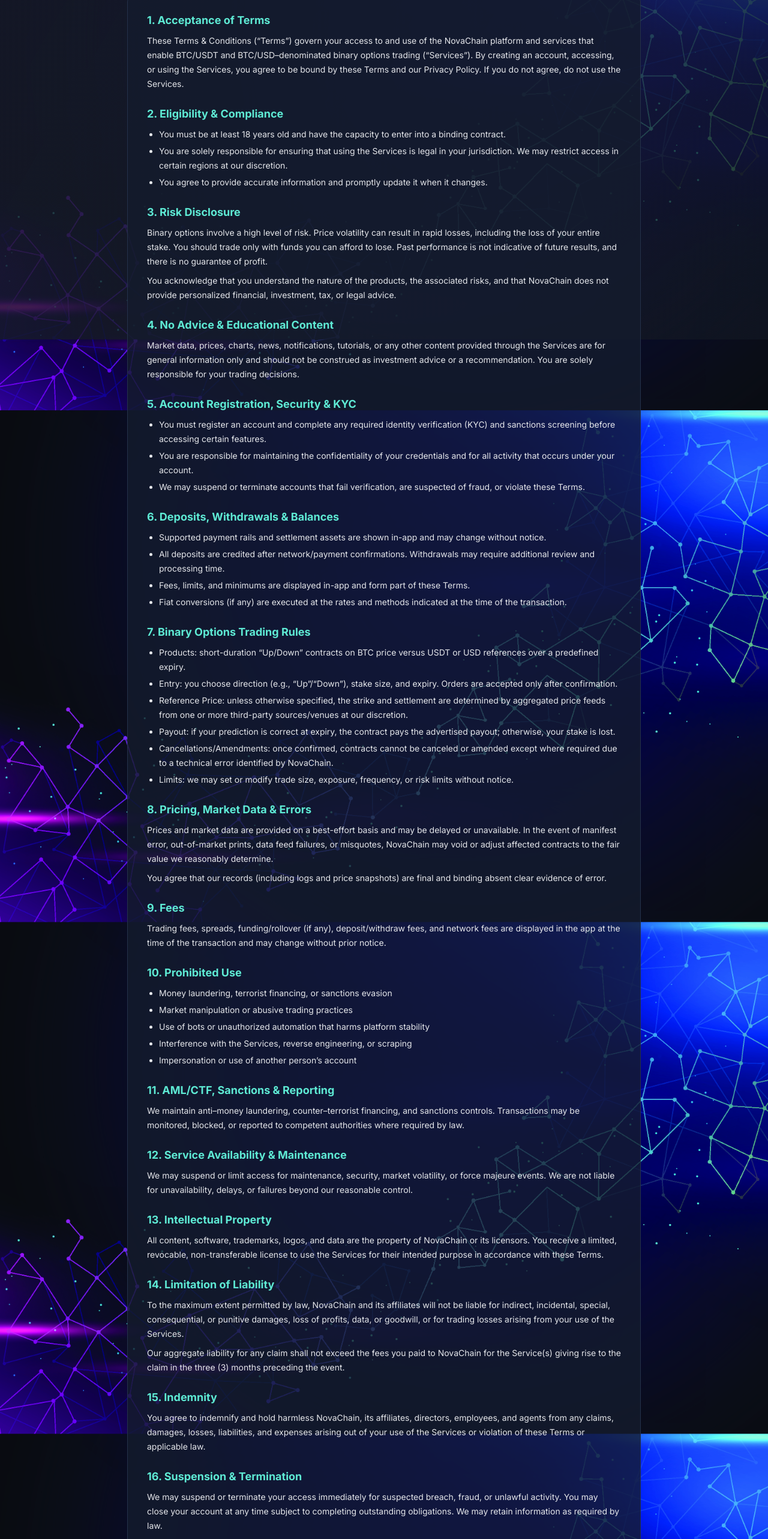
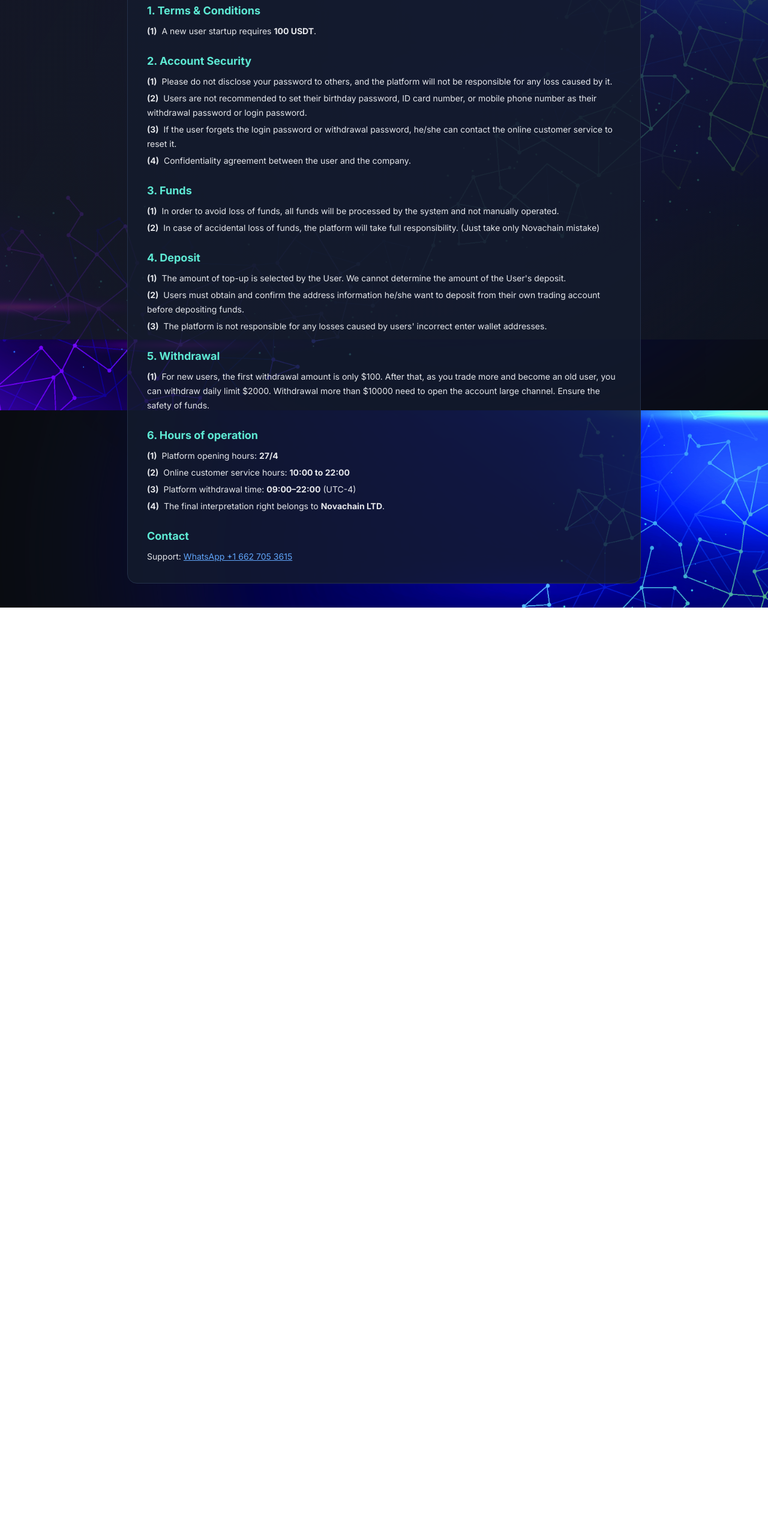
Before and after one commit to GarySPS/novachain-frontend, a React (Create React App) app: page /terms in a window 1280 px wide. Shown: the part 234-2800 px from the top of the page at 60% size. After the commit the page ends 1247 px from the top, so only its background shows below. Built offline with nearby package versions, Linux system fonts and the light colour scheme.

Commit message:
Update Terms modal and VerifyOTPPage flow

```diff
--- a/src/pages/TermsAndConditions.jsx
+++ b/src/pages/TermsAndConditions.jsx
@@ -1,3 +1,4 @@
+// src/pages/TermsAndConditions.jsx
 import React from "react";
 
 export default function TermsAndConditions() {
@@ -20,325 +21,138 @@ export default function TermsAndConditions() {
         }}
       />
       <div className="relative z-10 max-w-4xl mx-auto px-5 py-10">
-        <h1 className="text-3xl md:text-4xl font-extrabold text-transparent bg-clip-text bg-gradient-to-r from-yellow-400 via-blue-500 to-teal-400 mb-6">
+        <h1 className="text-3xl md:text-4xl font-extrabold text-transparent bg-clip-text bg-gradient-to-r from-yellow-400 via-blue-500 to-teal-400 mb-2">
           Terms &amp; Conditions
         </h1>
-        <p className="text-sm text-gray-400 mb-8">
-          Last updated: 12 Jan 2025
-        </p>
+        <p className="text-sm text-gray-400 mb-8">Last updated: 18 Aug 2025</p>
 
         <div className="bg-[#151c2e]/80 border border-[#24314a] rounded-2xl p-6 md:p-8 space-y-6 text-sm leading-6">
+          {/* 1 */}
           <section>
             <h2 className="text-lg font-semibold text-teal-300 mb-2">
-              1. Acceptance of Terms
+              1. Terms &amp; Conditions
             </h2>
-            <p>
-              These Terms &amp; Conditions (“Terms”) govern your access to and
-              use of the NovaChain platform and services that enable BTC/USDT
-              and BTC/USD–denominated binary options trading (“Services”). By
-              creating an account, accessing, or using the Services, you agree
-              to be bound by these Terms and our Privacy Policy. If you do not
-              agree, do not use the Services.
-            </p>
-          </section>
-
-          <section>
-            <h2 className="text-lg font-semibold text-teal-300 mb-2">
-              2. Eligibility &amp; Compliance
-            </h2>
-            <ul className="list-disc pl-5 space-y-1">
+            <ul className="space-y-1">
               <li>
-                You must be at least 18 years old and have the capacity to
-                enter into a binding contract.
-              </li>
-              <li>
-                You are solely responsible for ensuring that using the Services
-                is legal in your jurisdiction. We may restrict access in certain
-                regions at our discretion.
-              </li>
-              <li>
-                You agree to provide accurate information and promptly update it
-                when it changes.
+                <span className="font-semibold">(1)</span>&nbsp; A new user
+                startup requires <span className="font-semibold">100 USDT</span>.
               </li>
             </ul>
           </section>
 
+          {/* 2 */}
           <section>
             <h2 className="text-lg font-semibold text-teal-300 mb-2">
-              3. Risk Disclosure
+              2. Account Security
             </h2>
-            <p className="mb-2">
-              Binary options involve a high level of risk. Price volatility can
-              result in rapid losses, including the loss of your entire stake.
-              You should trade only with funds you can afford to lose. Past
-              performance is not indicative of future results, and there is no
-              guarantee of profit.
-            </p>
-            <p>
-              You acknowledge that you understand the nature of the products,
-              the associated risks, and that NovaChain does not provide
-              personalized financial, investment, tax, or legal advice.
-            </p>
-          </section>
-
-          <section>
-            <h2 className="text-lg font-semibold text-teal-300 mb-2">
-              4. No Advice &amp; Educational Content
-            </h2>
-            <p>
-              Market data, prices, charts, news, notifications, tutorials, or
-              any other content provided through the Services are for general
-              information only and should not be construed as investment advice
-              or a recommendation. You are solely responsible for your trading
-              decisions.
-            </p>
-          </section>
-
-          <section>
-            <h2 className="text-lg font-semibold text-teal-300 mb-2">
-              5. Account Registration, Security &amp; KYC
-            </h2>
-            <ul className="list-disc pl-5 space-y-1">
+            <ul className="space-y-1">
               <li>
-                You must register an account and complete any required identity
-                verification (KYC) and sanctions screening before accessing
-                certain features.
+                <span className="font-semibold">(1)</span>&nbsp; Please do not
+                disclose your password to others, and the platform will not be
+                responsible for any loss caused by it.
               </li>
               <li>
-                You are responsible for maintaining the confidentiality of your
-                credentials and for all activity that occurs under your account.
+                <span className="font-semibold">(2)</span>&nbsp; Users are not
+                recommended to set their birthday password, ID card number, or
+                mobile phone number as their withdrawal password or login
+                password.
               </li>
               <li>
-                We may suspend or terminate accounts that fail verification, are
-                suspected of fraud, or violate these Terms.
+                <span className="font-semibold">(3)</span>&nbsp; If the user
+                forgets the login password or withdrawal password, he/she can
+                contact the online customer service to reset it.
+              </li>
+              <li>
+                <span className="font-semibold">(4)</span>&nbsp; Confidentiality
+                agreement between the user and the company.
               </li>
             </ul>
           </section>
 
+          {/* 3 */}
           <section>
-            <h2 className="text-lg font-semibold text-teal-300 mb-2">
-              6. Deposits, Withdrawals &amp; Balances
-            </h2>
-            <ul className="list-disc pl-5 space-y-1">
+            <h2 className="text-lg font-semibold text-teal-300 mb-2">3. Funds</h2>
+            <ul className="space-y-1">
               <li>
-                Supported payment rails and settlement assets are shown in-app
-                and may change without notice.
+                <span className="font-semibold">(1)</span>&nbsp; In order to
+                avoid loss of funds, all funds will be processed by the system
+                and not manually operated.
               </li>
               <li>
-                All deposits are credited after network/payment confirmations.
-                Withdrawals may require additional review and processing time.
-              </li>
-              <li>
-                Fees, limits, and minimums are displayed in-app and form part of
-                these Terms.
-              </li>
-              <li>
-                Fiat conversions (if any) are executed at the rates and methods
-                indicated at the time of the transaction.
+                <span className="font-semibold">(2)</span>&nbsp; In case of
+                accidental loss of funds, the platform will take full
+                responsibility. (Just take only Novachain mistake)
               </li>
             </ul>
           </section>
 
+          {/* 4 */}
           <section>
-            <h2 className="text-lg font-semibold text-teal-300 mb-2">
-              7. Binary Options Trading Rules
-            </h2>
-            <ul className="list-disc pl-5 space-y-1">
+            <h2 className="text-lg font-semibold text-teal-300 mb-2">4. Deposit</h2>
+            <ul className="space-y-1">
               <li>
-                Products: short-duration “Up/Down” contracts on BTC price
-                versus USDT or USD references over a predefined expiry.
+                <span className="font-semibold">(1)</span>&nbsp; The amount of
+                top-up is selected by the User. We cannot determine the amount of
+                the User&apos;s deposit.
               </li>
               <li>
-                Entry: you choose direction (e.g., “Up”/“Down”), stake size, and
-                expiry. Orders are accepted only after confirmation.
+                <span className="font-semibold">(2)</span>&nbsp; Users must
+                obtain and confirm the address information he/she want to deposit
+                from their own trading account before depositing funds.
               </li>
               <li>
-                Reference Price: unless otherwise specified, the strike and
-                settlement are determined by aggregated price feeds from one or
-                more third-party sources/venues at our discretion.
-              </li>
-              <li>
-                Payout: if your prediction is correct at expiry, the contract
-                pays the advertised payout; otherwise, your stake is lost.
-              </li>
-              <li>
-                Cancellations/Amendments: once confirmed, contracts cannot be
-                canceled or amended except where required due to a technical
-                error identified by NovaChain.
-              </li>
-              <li>
-                Limits: we may set or modify trade size, exposure, frequency, or
-                risk limits without notice.
+                <span className="font-semibold">(3)</span>&nbsp; The platform is
+                not responsible for any losses caused by users&apos; incorrect
+                enter wallet addresses.
               </li>
             </ul>
           </section>
 
+          {/* 5 */}
           <section>
             <h2 className="text-lg font-semibold text-teal-300 mb-2">
-              8. Pricing, Market Data &amp; Errors
+              5. Withdrawal
             </h2>
-            <p className="mb-2">
-              Prices and market data are provided on a best-effort basis and may
-              be delayed or unavailable. In the event of manifest error,
-              out-of-market prints, data feed failures, or misquotes, NovaChain
-              may void or adjust affected contracts to the fair value we
-              reasonably determine.
-            </p>
-            <p>
-              You agree that our records (including logs and price snapshots) are
-              final and binding absent clear evidence of error.
-            </p>
-          </section>
-
-          <section>
-            <h2 className="text-lg font-semibold text-teal-300 mb-2">
-              9. Fees
-            </h2>
-            <p>
-              Trading fees, spreads, funding/rollover (if any), deposit/withdraw
-              fees, and network fees are displayed in the app at the time of the
-              transaction and may change without prior notice.
-            </p>
-          </section>
-
-          <section>
-            <h2 className="text-lg font-semibold text-teal-300 mb-2">
-              10. Prohibited Use
-            </h2>
-            <ul className="list-disc pl-5 space-y-1">
-              <li>Money laundering, terrorist financing, or sanctions evasion</li>
-              <li>Market manipulation or abusive trading practices</li>
-              <li>Use of bots or unauthorized automation that harms platform stability</li>
-              <li>Interference with the Services, reverse engineering, or scraping</li>
-              <li>Impersonation or use of another person’s account</li>
+            <ul className="space-y-1">
+              <li>
+                <span className="font-semibold">(1)</span>&nbsp; For new users,
+                the first withdrawal amount is only $100. After that, as you
+                trade more and become an old user, you can withdraw daily limit
+                $2000. Withdrawal more than $10000 need to open the account large
+                channel. Ensure the safety of funds.
+              </li>
             </ul>
           </section>
 
+          {/* 6 */}
           <section>
             <h2 className="text-lg font-semibold text-teal-300 mb-2">
-              11. AML/CTF, Sanctions &amp; Reporting
+              6. Hours of operation
             </h2>
-            <p>
-              We maintain anti–money laundering, counter–terrorist financing, and
-              sanctions controls. Transactions may be monitored, blocked, or
-              reported to competent authorities where required by law.
-            </p>
+            <ul className="space-y-1">
+              <li>
+                <span className="font-semibold">(1)</span>&nbsp; Platform opening
+                hours: <span className="font-semibold">27/4</span>
+              </li>
+              <li>
+                <span className="font-semibold">(2)</span>&nbsp; Online customer
+                service hours: <span className="font-semibold">10:00 to 22:00</span>
+              </li>
+              <li>
+                <span className="font-semibold">(3)</span>&nbsp; Platform
+                withdrawal time: <span className="font-semibold">09:00–22:00</span>{" "}
+                (UTC-4)
+              </li>
+              <li>
+                <span className="font-semibold">(4)</span>&nbsp; The final
+                interpretation right belongs to <span className="font-semibold">Novachain LTD</span>.
+              </li>
+            </ul>
           </section>
 
+          {/* Contact (keep a simple contact at bottom if needed) */}
           <section>
-            <h2 className="text-lg font-semibold text-teal-300 mb-2">
-              12. Service Availability &amp; Maintenance
-            </h2>
-            <p>
-              We may suspend or limit access for maintenance, security, market
-              volatility, or force majeure events. We are not liable for
-              unavailability, delays, or failures beyond our reasonable control.
-            </p>
-          </section>
-
-          <section>
-            <h2 className="text-lg font-semibold text-teal-300 mb-2">
-              13. Intellectual Property
-            </h2>
-            <p>
-              All content, software, trademarks, logos, and data are the
-              property of NovaChain or its licensors. You receive a limited,
-              revocable, non-transferable license to use the Services for their
-              intended purpose in accordance with these Terms.
-            </p>
-          </section>
-
-          <section>
-            <h2 className="text-lg font-semibold text-teal-300 mb-2">
-              14. Limitation of Liability
-            </h2>
-            <p className="mb-2">
-              To the maximum extent permitted by law, NovaChain and its
-              affiliates will not be liable for indirect, incidental, special,
-              consequential, or punitive damages, loss of profits, data, or
-              goodwill, or for trading losses arising from your use of the
-              Services.
-            </p>
-            <p>
-              Our aggregate liability for any claim shall not exceed the fees you
-              paid to NovaChain for the Service(s) giving rise to the claim in
-              the three (3) months preceding the event.
-            </p>
-          </section>
-
-          <section>
-            <h2 className="text-lg font-semibold text-teal-300 mb-2">
-              15. Indemnity
-            </h2>
-            <p>
-              You agree to indemnify and hold harmless NovaChain, its affiliates,
-              directors, employees, and agents from any claims, damages, losses,
-              liabilities, and expenses arising out of your use of the Services
-              or violation of these Terms or applicable law.
-            </p>
-          </section>
-
-          <section>
-            <h2 className="text-lg font-semibold text-teal-300 mb-2">
-              16. Suspension &amp; Termination
-            </h2>
-            <p>
-              We may suspend or terminate your access immediately for suspected
-              breach, fraud, or unlawful activity. You may close your account at
-              any time subject to completing outstanding obligations. We may
-              retain information as required by law.
-            </p>
-          </section>
-
-          <section>
-            <h2 className="text-lg font-semibold text-teal-300 mb-2">
-              17. Dormant Accounts
-            </h2>
-            <p>
-              Accounts with no login or trading activity for twelve (12) months
-              may be deemed dormant. We may charge reasonable dormancy fees or
-              deactivate features until you re-authenticate, subject to
-              applicable law.
-            </p>
-          </section>
-
-          <section>
-            <h2 className="text-lg font-semibold text-teal-300 mb-2">
-              18. Communications &amp; Electronic Records
-            </h2>
-            <p>
-              You consent to receive communications electronically and to the use
-              of electronic signatures and records for all purposes related to
-              the Services.
-            </p>
-          </section>
-
-          <section>
-            <h2 className="text-lg font-semibold text-teal-300 mb-2">
-              19. Governing Law &amp; Disputes
-            </h2>
-            <p>
-              These Terms are governed by the laws of Singapore. Any dispute
-              shall be submitted to the exclusive jurisdiction of the courts of
-              Singapore, unless mandatory law provides otherwise.
-            </p>
-          </section>
-
-          <section>
-            <h2 className="text-lg font-semibold text-teal-300 mb-2">
-              20. Changes to the Terms
-            </h2>
-            <p>
-              We may update these Terms at any time. The updated version becomes
-              effective when posted in-app or on our website. Continued use of
-              the Services constitutes acceptance of the changes.
-            </p>
-          </section>
-
-          <section>
-            <h2 className="text-lg font-semibold text-teal-300 mb-2">
-              21. Contact
-            </h2>
+            <h2 className="text-lg font-semibold text-teal-300 mb-2">Contact</h2>
             <p>
               Support:{" "}
               <a
--- a/src/pages/VerifyOTPPage.js
+++ b/src/pages/VerifyOTPPage.js
@@ -5,7 +5,7 @@ import Card from "../components/card";
 import NovaChainLogo from "../components/NovaChainLogo.svg";
 import ReactCodesInput from "react-codes-input";
 
-/* ---------- Inline Terms modal ---------- */
+/* ---------- Inline Terms modal (updated) ---------- */
 function TermsModal({ open, onAgree }) {
   if (!open) return null;
   return (
@@ -20,53 +20,69 @@ function TermsModal({ open, onAgree }) {
           <h2 className="text-xl md:text-2xl font-extrabold text-transparent bg-clip-text bg-gradient-to-r from-yellow-400 via-blue-500 to-teal-400">
             Terms &amp; Conditions
           </h2>
-          <p className="text-xs text-gray-400 mt-1">Last updated: 16 Aug 2025</p>
+          <p className="text-xs text-gray-400 mt-1">Last updated: 18 Aug 2025</p>
         </div>
 
         <div className="max-h-[60vh] overflow-y-auto px-6 py-5 space-y-4 text-sm leading-6">
           <p>
-            By tapping <b>Agree</b>, you confirm that you have read and accept
-            NovaChain’s Terms &amp; Conditions governing BTC/USD and BTC/USDT
-            binary options trading.
+            By tapping <b>Agree</b>, you confirm that you have read and accept NovaChain’s
+            Terms &amp; Conditions. Key points:
           </p>
 
-          <ul className="list-disc pl-5 space-y-2">
+          <ol className="list-decimal pl-5 space-y-3">
             <li>
-              <b>Eligibility:</b> You are 18+ and access the Services only where
-              permitted by law.
+              <b>Terms &amp; Conditions</b> — New user startup requires <b>100 USDT</b>.
             </li>
+
             <li>
-              <b>Risk:</b> Binary options are high risk and can result in the{" "}
-              <u>loss of your entire stake</u>. No profits are guaranteed.
+              <b>Account Security</b>
+              <ul className="list-disc pl-5 mt-1 space-y-1">
+                <li>Do not disclose your password; platform is not responsible for losses caused by disclosure.</li>
+                <li>Avoid using birthday, ID number, or phone number as withdrawal/login passwords.</li>
+                <li>If you forget your password(s), contact online support to reset.</li>
+                <li>Confidentiality agreement applies between user and company.</li>
+              </ul>
             </li>
+
             <li>
-              <b>No advice:</b> Prices, charts and content are informational and
-              not financial advice.
+              <b>Funds</b>
+              <ul className="list-disc pl-5 mt-1 space-y-1">
+                <li>All funds are processed by the system (no manual operations) to avoid losses.</li>
+                <li>Accidental loss due to <b>NovaChain’s own mistake</b>: the platform takes full responsibility.</li>
+              </ul>
             </li>
+
             <li>
-              <b>KYC &amp; Compliance:</b> You may be required to verify your
-              identity. We may suspend accounts for suspected fraud or breach.
+              <b>Deposit</b>
+              <ul className="list-disc pl-5 mt-1 space-y-1">
+                <li>Top-up amount is chosen by the user.</li>
+                <li>Get and confirm the deposit address from your own trading account before depositing.</li>
+                <li>Platform is not responsible for losses caused by an incorrect wallet address entered by the user.</li>
+              </ul>
             </li>
+
             <li>
-              <b>Trading Rules:</b> Once confirmed, contracts can’t be cancelled
-              except for manifest error. Payouts depend on settlement price at
-              expiry from our price feeds.
+              <b>Withdrawal</b>
+              <ul className="list-disc pl-5 mt-1 space-y-1">
+                <li>First withdrawal for new users: <b>$100</b>.</li>
+                <li>As you trade more and become an old user: daily limit <b>$2,000</b>.</li>
+                <li>Withdrawals &gt; <b>$10,000</b> require opening a large-channel account for fund safety.</li>
+              </ul>
             </li>
+
             <li>
-              <b>Fees &amp; Limits:</b> Displayed in app and subject to change.
+              <b>Hours of Operation</b>
+              <ul className="list-disc pl-5 mt-1 space-y-1">
+                <li>Platform opening hours: <b>27/4</b>.</li>
+                <li>Online customer service: <b>10:00–22:00</b>.</li>
+                <li>Withdrawal time: <b>09:00–22:00</b> (UTC-4).</li>
+                <li>Final interpretation right belongs to <b>Novachain LTD</b>.</li>
+              </ul>
             </li>
-            <li>
-              <b>Liability:</b> NovaChain isn’t liable for indirect or
-              consequential losses. Your use is at your own risk.
-            </li>
-            <li>
-              <b>Governing Law:</b> Singapore law; courts of Singapore have
-              jurisdiction unless mandatory law states otherwise.
-            </li>
-          </ul>
+          </ol>
 
           <p className="text-xs text-gray-400">
-            The full version is available any time at{" "}
+            Read the full version any time at{" "}
             <a href="/terms" className="underline text-blue-300">
               Terms &amp; Conditions
             </a>
@@ -116,13 +132,6 @@ export default function VerifyOTPPage() {
   }, [location]);
 
   useEffect(() => {
-    if (otp.length === 6) {
-      handleVerify();
-    }
-    // eslint-disable-next-line
-  }, [otp]);
-
-  useEffect(() => {
     if (resendTimer > 0) {
       const t = setTimeout(() => setResendTimer(resendTimer - 1), 1000);
       return () => clearTimeout(t);
@@ -153,8 +162,6 @@ export default function VerifyOTPPage() {
       setSuccess(data.message || "Email verified!");
       // Instead of navigating to login, open Terms modal immediately
       setShowTerms(true);
-      // Persist a flag for realism (so we don’t re-ask next time)
-      localStorage.setItem("novachain_email_verified", "1");
     } catch (err) {
       setError("Verification failed. Try again.");
       setOtp("");
@@ -184,10 +191,9 @@ export default function VerifyOTPPage() {
     setResendLoading(false);
   };
 
-  const onAgree = () => {
-    localStorage.setItem("novachain_terms_accepted", "1");
-    navigate("/"); // send to site root so URL is https://www.novachain.pro/
-  };
+ const onAgree = () => {
+   navigate("/", { replace: true }); // go home; nothing stored
+ };
 
   return (
     <div
```
